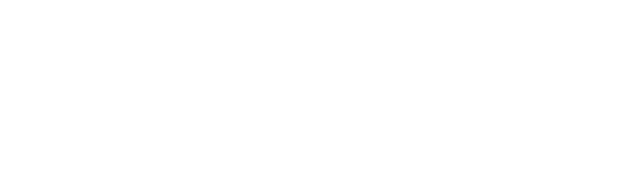
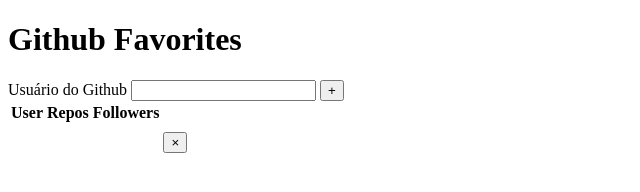
Before and after one commit to VitorThorvi/github-favorites, a plain HTML site: page index.html in a window 1280 px wide. Shown: the whole page, without its empty margins (0-640 px from the left). Drawn offline with Linux system fonts and the light colour scheme.

Commit message:
raw html finished

```diff
--- a/index.html
+++ b/index.html
@@ -1,10 +1,48 @@
 <!DOCTYPE html>
-<html lang="en">
+<html lang="pt-br">
 <head>
     <meta charset="UTF-8">
+    <meta name="viewport" content="width=device-width, initial-scale=1.0">
     <title>Github Favorites</title>
 </head>
 <body>
+<div id="app">
+    <header>
+        <h1>Github Favorites</h1>
+        <div class="search">
+            <label for="input-search">Usuário do Github</label>
+            <input id="input-search" type="text">
+            <button>&plus;</button>
+        </div>
+    </header>
 
+    <table>
+        <thead>
+        <tr>
+            <th>User</th>
+            <th>Repos</th>
+            <th>Followers</th>
+            <th></th>
+        </tr>
+        </thead>
+        <tbody>
+        <tr>
+            <td class="user">
+                <img src="" alt="">
+                <a href="">
+                    <p></p>
+                    <span></span>
+                </a>
+            </td>
+            <td class="repositories"></td>
+            <td class="followers"></td>
+            <td>
+                <button>&times;</button>
+            </td>
+        </tr>
+        </tbody>
+
+    </table>
+</div>
 </body>
 </html>
```
